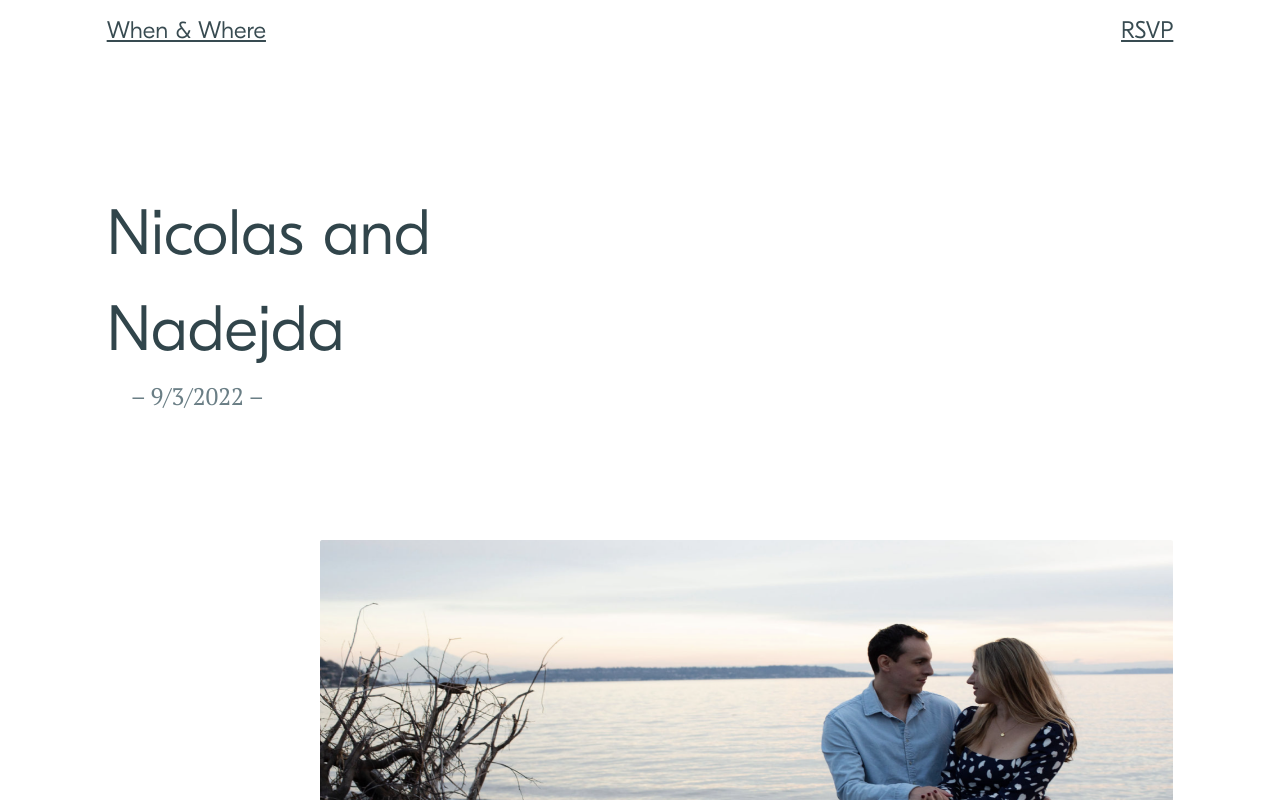
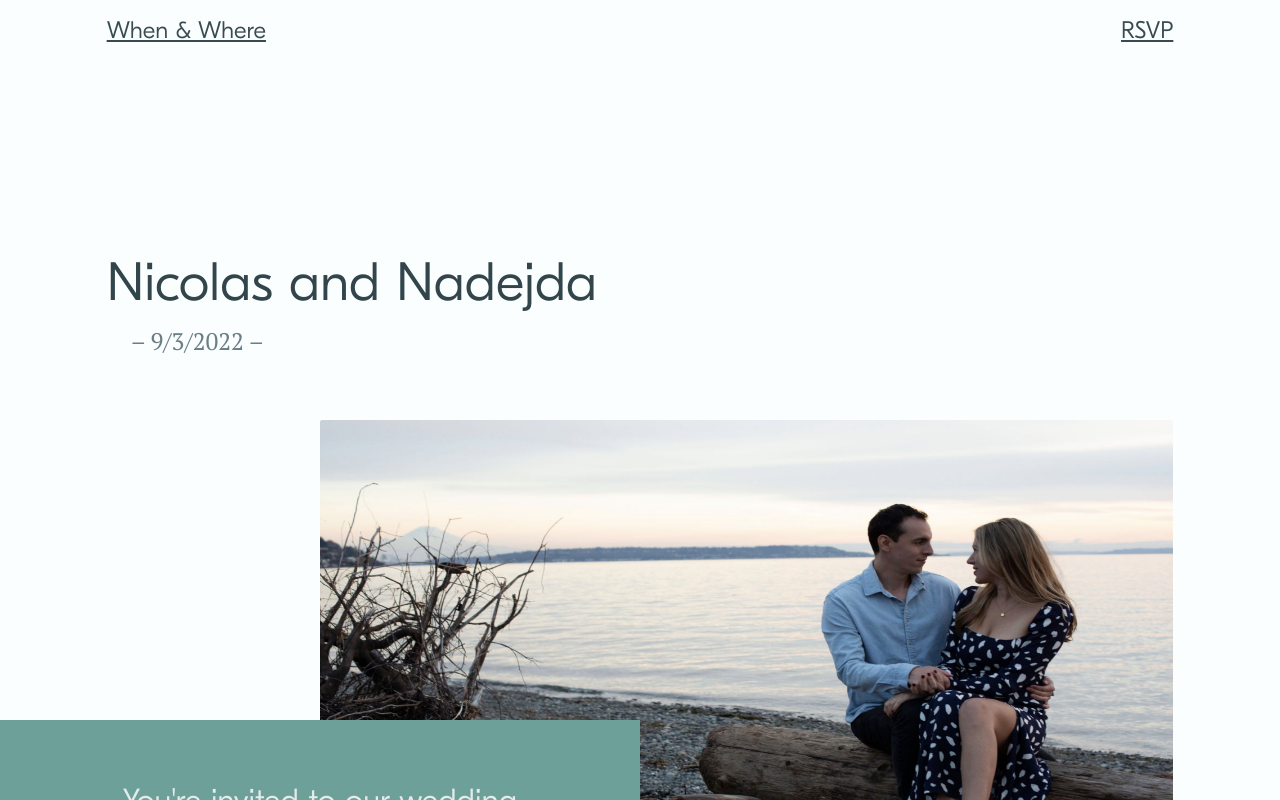
Before and after one commit to WeHateNick/nico-and-nadejda-wedding, a Next.js app: page / in a window 1280 px wide. Shown: the top 800 px of the page. Built offline with nearby package versions, Linux system fonts and the light colour scheme.

Commit message:
main bg color

```diff
--- a/styles/Home.module.scss
+++ b/styles/Home.module.scss
@@ -18,7 +18,7 @@
 
 .main {
   @extend .grid;
-  grid-template-rows: repeat(8, 60px);
+  grid-template-rows: repeat(6, 60px);
   .title__container {
     grid-column: 2 / span 5;
     grid-row: 3 / span 4;
@@ -125,6 +125,10 @@
 // Styles
 //========
 
+.container {
+  background-color: var.$color--background--primary;
+}
+
 .navigation {
   @extend .link--nav;
 }
--- a/styles/_variables.scss
+++ b/styles/_variables.scss
@@ -57,7 +57,7 @@ $color--black--primary: #2b2b2b;
   &--large {
     font-family: $font-family--display;
     font-weight: 300;
-    font-size: 64px;
+    font-size: 54px;
     color: $color--gray--dark;
   }
 }
```
